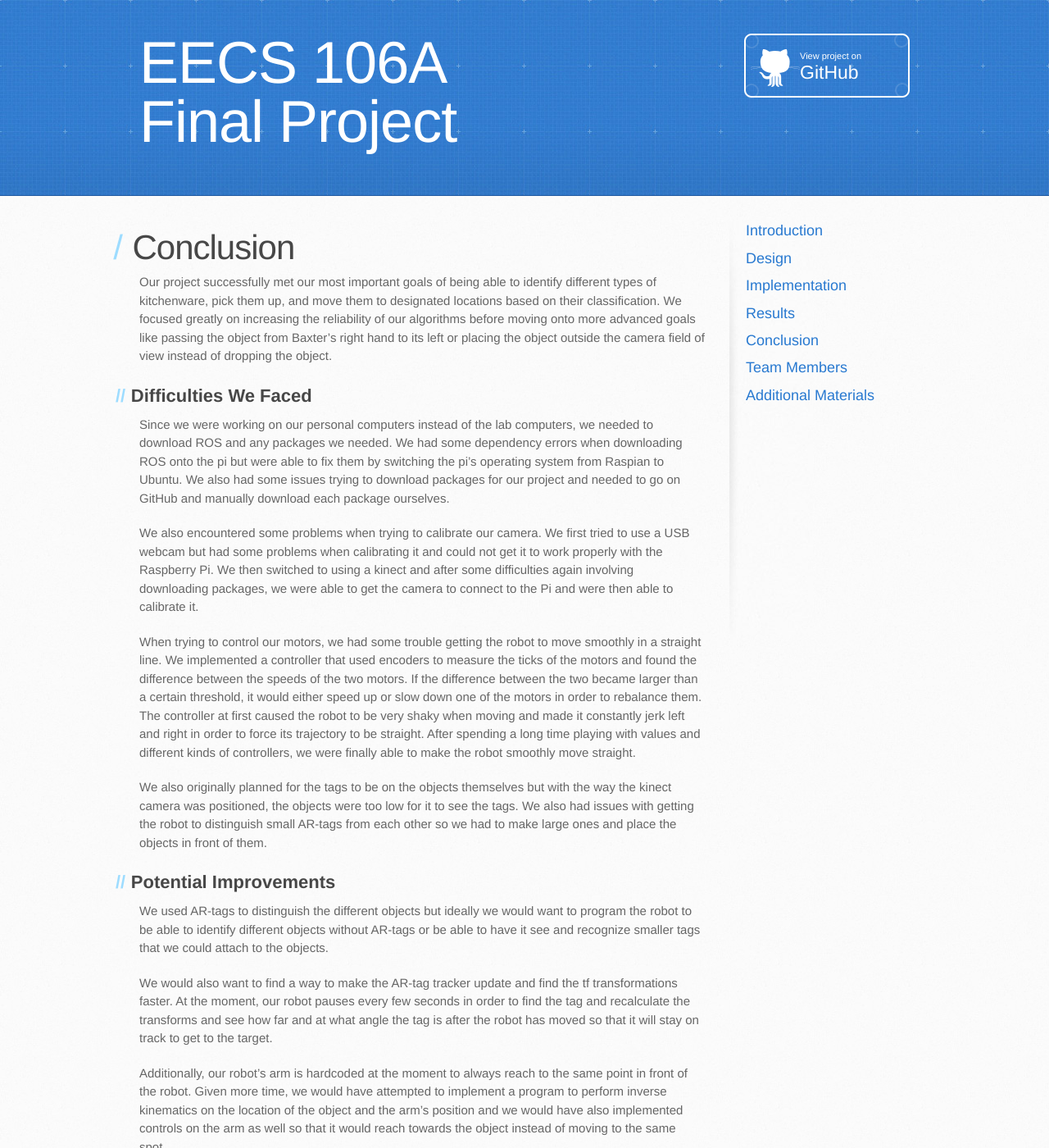
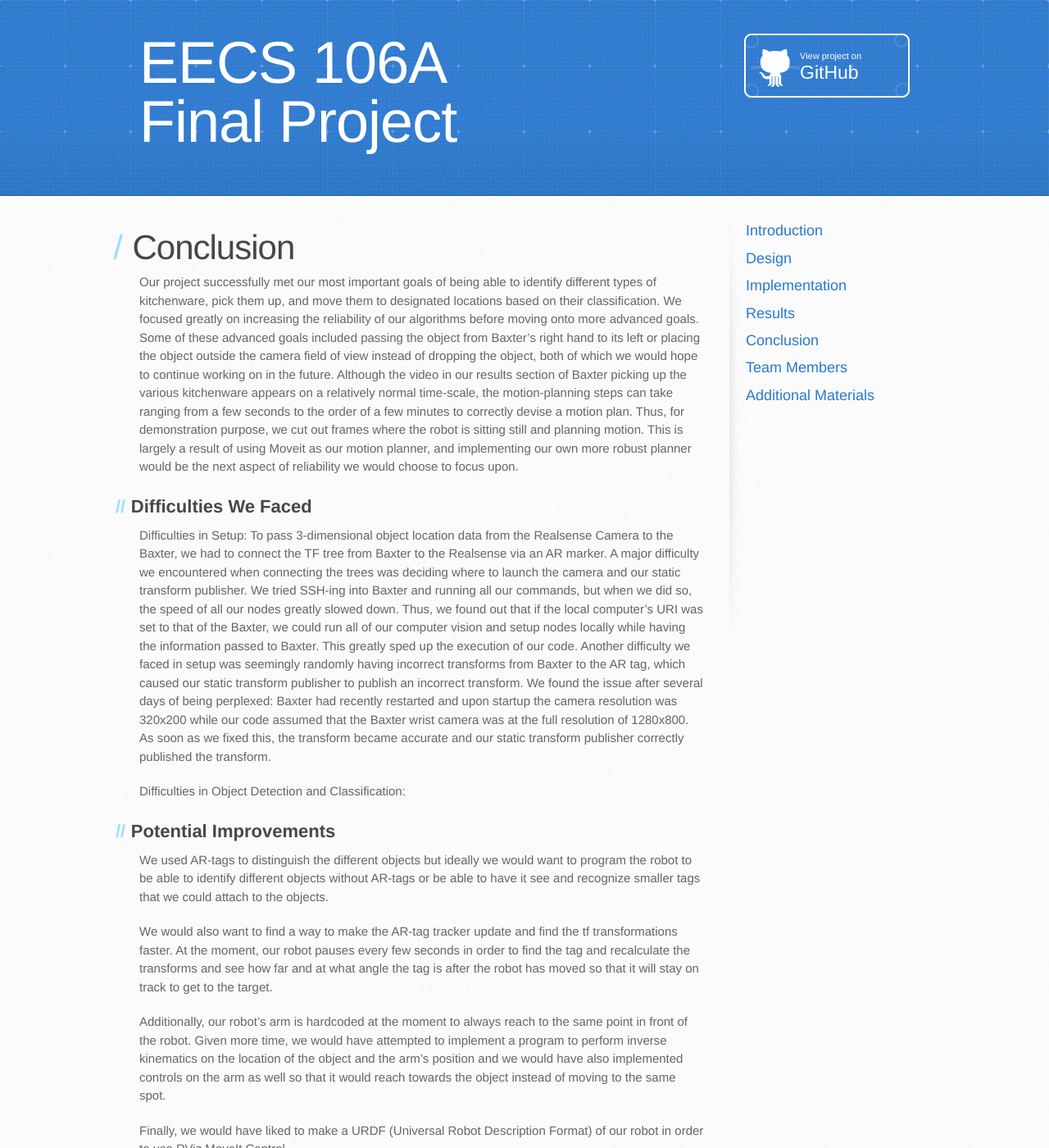
Before and after one commit to afmdnf/ee106a-project, a Jekyll site: the page built from docs/conclusion.md, in a window 1280 px wide and 1400 px high. Shown: the whole window at 82% size. Built offline with Jekyll 4.4.1, drawn with Linux system fonts in a browser that asks for light colours; our own code applies the rules of GitHub Pages for plain Markdown files; the repository's description, which GitHub fills in, is left out.

Commit message:
Update conclusion.md

```diff
--- a/docs/conclusion.md
+++ b/docs/conclusion.md
@@ -4,17 +4,13 @@ order: 40
 
 # Conclusion
 
-Our project successfully met our most important goals of being able to identify different types of kitchenware, pick them up, and move them to designated locations based on their classification.  We focused greatly on increasing the reliability of our algorithms before moving onto more advanced goals like passing the object from Baxter's right hand to its left or placing the object outside the camera field of view instead of dropping the object.
+Our project successfully met our most important goals of being able to identify different types of kitchenware, pick them up, and move them to designated locations based on their classification.  We focused greatly on increasing the reliability of our algorithms before moving onto more advanced goals. Some of these advanced goals included passing the object from Baxter's right hand to its left or placing the object outside the camera field of view instead of dropping the object, both of which we would hope to continue working on in the future. Although the video in our results section of Baxter picking up the various kitchenware appears on a relatively normal time-scale, the motion-planning steps can take ranging from a few seconds to the order of a few minutes to correctly devise a motion plan. Thus, for demonstration purpose, we cut out frames where the robot is sitting still and planning motion. This is largely a result of using Moveit as our motion planner, and implementing our own more robust planner would be the next aspect of reliability we would choose to focus upon.
 
 ## Difficulties We Faced
+Difficulties in Setup:
+To pass 3-dimensional object location data from the Realsense Camera to the Baxter, we had to connect the TF tree from Baxter to the Realsense via an AR marker. A major difficulty we encountered when connecting the trees was deciding where to launch the camera and our static transform publisher. We tried SSH-ing into Baxter and running all our commands, but when we did so, the speed of all our nodes greatly slowed down. Thus, we found out that if the local computer's URI was set to that of the Baxter, we could run all of our computer vision and setup nodes locally while having the information passed to Baxter. This greatly sped up the execution of our code. Another difficulty we faced in setup was seemingly randomly having incorrect transforms from Baxter to the AR tag, which caused our static transform publisher to publish an incorrect transform. We found the issue after several days of being perplexed: Baxter had recently restarted and upon startup the camera resolution was 320x200 while our code assumed that the Baxter wrist camera was at the full resolution of 1280x800. As soon as we fixed this, the transform became accurate and our static transform publisher correctly published the transform.
 
-Since we were working on our personal computers instead of the lab computers, we needed to download ROS and any packages we needed. We had some dependency errors when downloading ROS onto the pi but were able to fix them by switching the pi's operating system from Raspian to Ubuntu. We also had some issues trying to download packages for our project and needed to go on GitHub and manually download each package ourselves.
-
-We also encountered some problems when trying to calibrate our camera. We first tried to use a USB webcam but had some problems when calibrating it and could not get it to work properly with the Raspberry Pi. We then switched to using a kinect and after some difficulties again involving downloading packages, we were able to get the camera to connect to the Pi and were then able to calibrate it.
-
-When trying to control our motors, we had some trouble getting the robot to move smoothly in a straight line. We implemented a controller that used encoders to measure the ticks of the motors and found the difference between the speeds of the two motors. If the difference between the two became larger than a certain threshold, it would either speed up or slow down one of the motors in order to rebalance them. The controller at first caused the robot to be very shaky when moving and made it constantly jerk left and right in order to force its trajectory to be straight. After spending a long time playing with values and different kinds of controllers, we were finally able to make the robot smoothly move straight.
-
-We also originally planned for the tags to be on the objects themselves but with the way the kinect camera was positioned, the objects were too low for it to see the tags. We also had issues with getting the robot to distinguish small AR-tags from each other so we had to make large ones and place the objects in front of them.
+Difficulties in Object Detection and Classification:
 
 ## Potential Improvements
 
```
